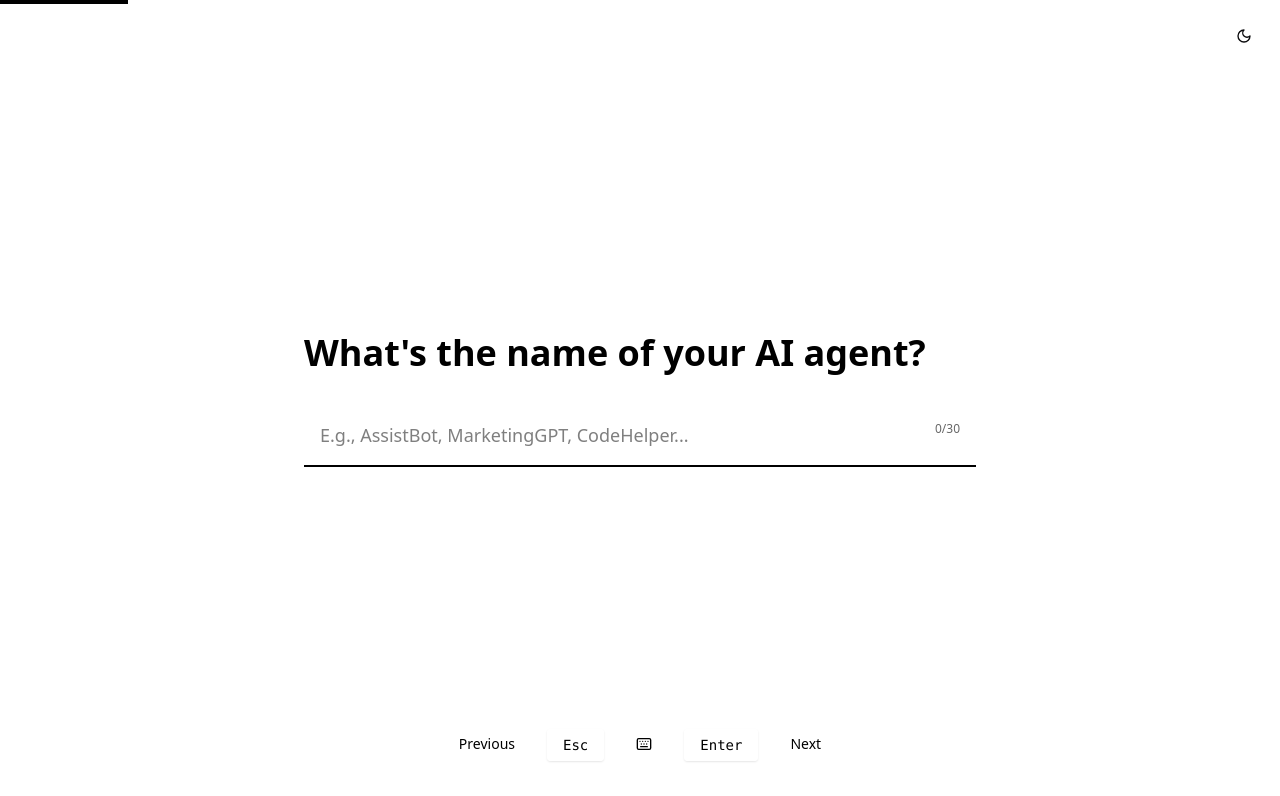
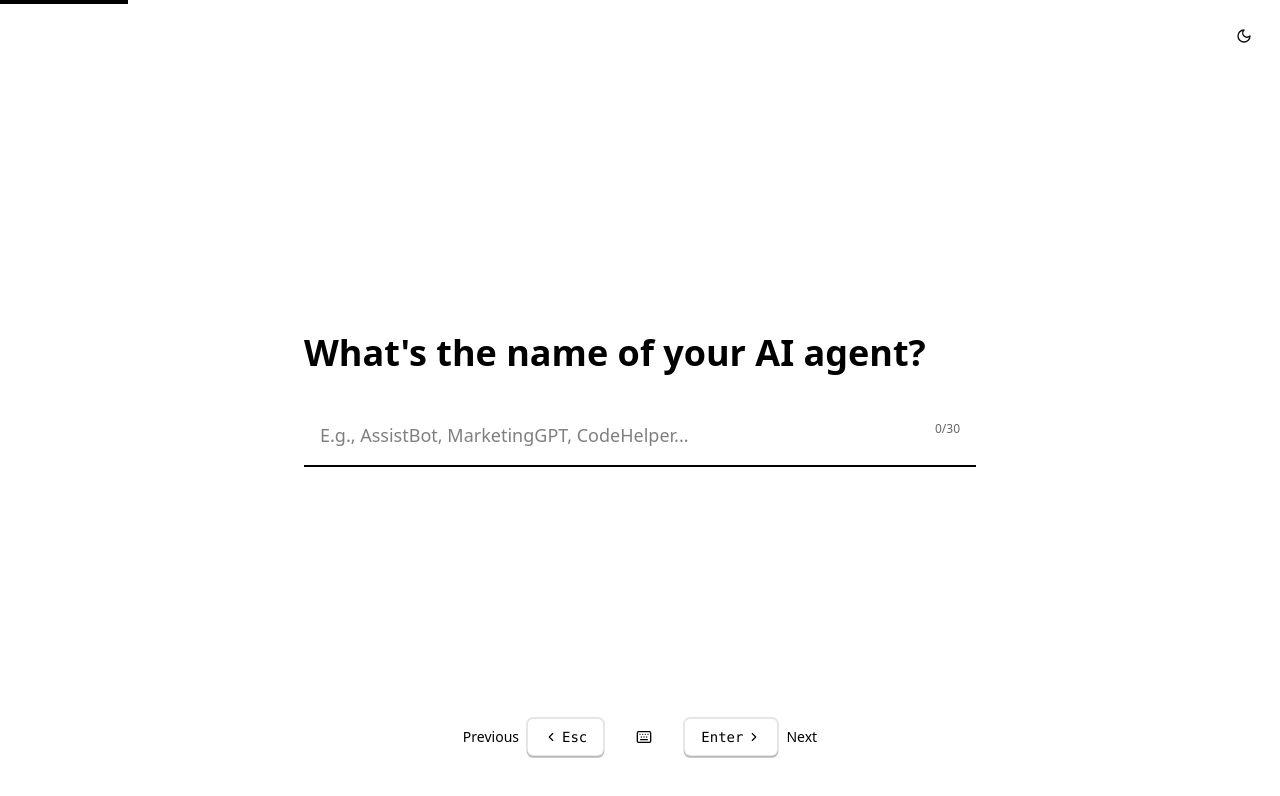
Before and after one commit to boneycanute/creator, a Next.js app: page / in a window 1280 px wide. Both pictures are taken after a click on the button "Let's Get Started". Shown: the top 796 px of the page. Built offline with nearby package versions, Linux system fonts and the light colour scheme.

Commit message:
better kbd

```diff
--- a/components/typeform/agent/AgentNavigationHint.tsx
+++ b/components/typeform/agent/AgentNavigationHint.tsx
@@ -164,15 +164,16 @@ export const AgentNavigationHint: React.FC<AgentNavigationHintProps> = ({
             <div className="flex items-center space-x-8">
               {!isFirstQuestion && (
                 <>
-                  <span className="text-sm text-black dark:text-white">Previous</span>
+                  <div className="flex items-center space-x-2">
+                    <span className="text-sm text-black dark:text-white font-medium">Previous</span>
                     <div className="relative">
                       <div
                         className="absolute inset-0 bg-gradient-to-b from-transparent to-gray-800 dark:to-gray-200"
                         style={{
                           top: '2px',
-                        borderRadius: '4px',
+                          borderRadius: '6px',
                           opacity: escPressed ? 0 : 0.3,
-                        transition: 'opacity 0.15s cubic-bezier(0.4, 0, 0.2, 1)'
+                          transition: 'opacity 0.12s cubic-bezier(0.4, 0, 0.2, 1)'
                         }}
                       />
                       <kbd
@@ -182,28 +183,42 @@ export const AgentNavigationHint: React.FC<AgentNavigationHintProps> = ({
                             : "bg-white text-black dark:bg-black dark:text-white"
                         }`}
                         style={{
-                        borderRadius: '4px',
+                          borderRadius: '6px',
                           transform: escPressed ? 'translateY(2px)' : 'translateY(0)',
-                        transition: 'all 0.15s cubic-bezier(0.4, 0, 0.2, 1)',
-                        boxShadow: escPressed ? 'none' : '0 1px 2px rgba(0, 0, 0, 0.1)'
+                          transition: 'all 0.12s cubic-bezier(0.4, 0, 0.2, 1)',
+                          boxShadow: escPressed
+                            ? 'none'
+                            : '0 2px 0 rgba(0, 0, 0, 0.2), 0 0 0 1px rgba(0, 0, 0, 0.1), inset 0 1px 0 rgba(255, 255, 255, 0.1)',
+                          border: '1px solid rgba(0, 0, 0, 0.1)',
+                          display: 'inline-flex',
+                          alignItems: 'center',
+                          justifyContent: 'center',
+                          minWidth: '60px'
                         }}
                       >
-                      Esc
+                        <span className="flex items-center">
+                          <svg xmlns="http://www.w3.org/2000/svg" width="14" height="14" viewBox="0 0 24 24" fill="none" stroke="currentColor" strokeWidth="2" strokeLinecap="round" strokeLinejoin="round" className="mr-1">
+                            <path d="m15 18-6-6 6-6"/>
+                          </svg>
+                          <span>Esc</span>
+                        </span>
                       </kbd>
+                    </div>
                   </div>
                 </>
               )}
 
               <Keyboard className="w-4 h-4 text-black dark:text-white" />
 
+              <div className="flex items-center space-x-2">
                 <div className="relative">
                   <div
                     className="absolute inset-0 bg-gradient-to-b from-transparent to-gray-800 dark:to-gray-200"
                     style={{
                       top: '2px',
-                    borderRadius: '4px',
+                      borderRadius: '6px',
                       opacity: enterPressed ? 0 : 0.3,
-                    transition: 'opacity 0.15s cubic-bezier(0.4, 0, 0.2, 1)'
+                      transition: 'opacity 0.12s cubic-bezier(0.4, 0, 0.2, 1)'
                     }}
                   />
                   <kbd
@@ -213,17 +228,29 @@ export const AgentNavigationHint: React.FC<AgentNavigationHintProps> = ({
                         : "bg-white text-black dark:bg-black dark:text-white"
                     }`}
                     style={{
-                    borderRadius: '4px',
+                      borderRadius: '6px',
                       transform: enterPressed ? 'translateY(2px)' : 'translateY(0)',
-                    transition: 'all 0.15s cubic-bezier(0.4, 0, 0.2, 1)',
-                    boxShadow: enterPressed ? 'none' : '0 1px 2px rgba(0, 0, 0, 0.1)'
+                      transition: 'all 0.12s cubic-bezier(0.4, 0, 0.2, 1)',
+                      boxShadow: enterPressed
+                        ? 'none'
+                        : '0 2px 0 rgba(0, 0, 0, 0.2), 0 0 0 1px rgba(0, 0, 0, 0.1), inset 0 1px 0 rgba(255, 255, 255, 0.1)',
+                      border: '1px solid rgba(0, 0, 0, 0.1)',
+                      display: 'inline-flex',
+                      alignItems: 'center',
+                      justifyContent: 'center',
+                      minWidth: '60px'
                     }}
                   >
-                  Enter
+                    <span className="flex items-center">
+                      <span>Enter</span>
+                      <svg xmlns="http://www.w3.org/2000/svg" width="14" height="14" viewBox="0 0 24 24" fill="none" stroke="currentColor" strokeWidth="2" strokeLinecap="round" strokeLinejoin="round" className="ml-1">
+                        <path d="m9 18 6-6-6-6"/>
+                      </svg>
+                    </span>
                   </kbd>
                 </div>
-
-              <span className="text-sm text-black dark:text-white">Next</span>
+                <span className="text-sm text-black dark:text-white font-medium">Next</span>
+              </div>
             </div>
           </div>
         </motion.div>
```
Lines whose indentation alone changed are shown as unchanged.
